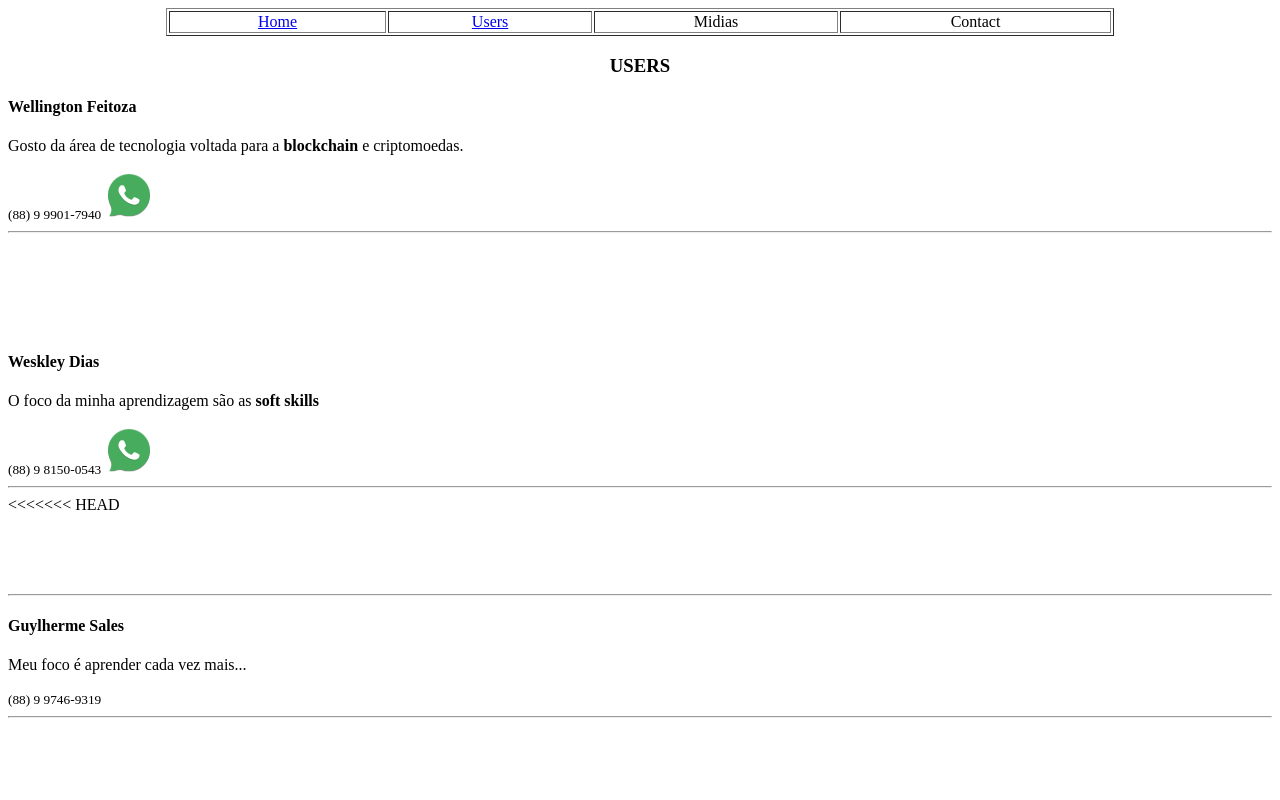
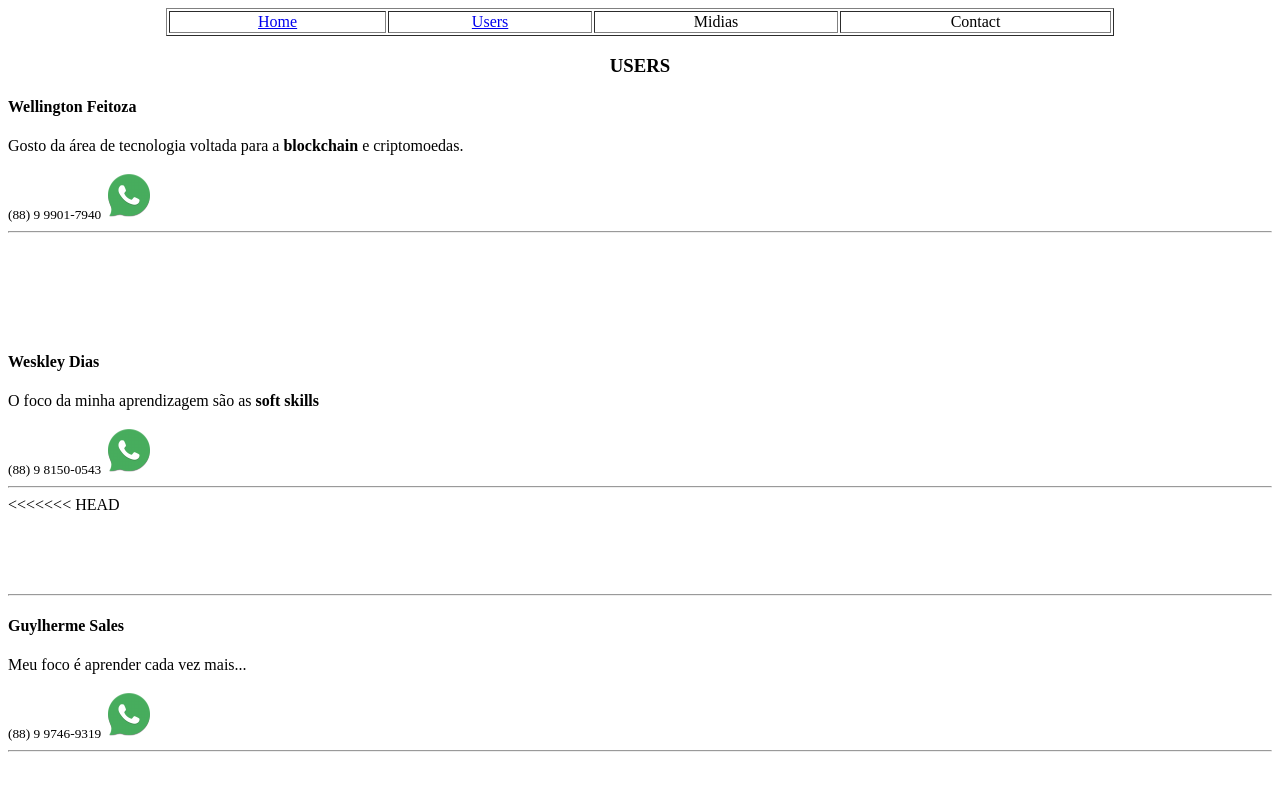
Before and after one commit to spaaws/sociale, a plain HTML site: page users.html in a window 1280 px wide. Shown: the top 800 px of the page. Drawn offline with Linux system fonts and the light colour scheme.

Commit message:
Tudo errado, mas tô tentando

```diff
--- a/users.html
+++ b/users.html
@@ -51,6 +51,7 @@
     <h4>Guylherme Sales</h4>
     <p>Meu foco é aprender cada vez mais...</p>
     <small>(88) 9 9746-9319</small>
+    <a href="https://api.whatsapp.com/send?phone=5588997469319&text=Opa%20mano%2C%20tranquilo%3F%3F%3F" target="_blank"> <img src="images/whatsapp-icon.png" alt="WhatsApp"></a>
   </section>
 
   <hr>
```
